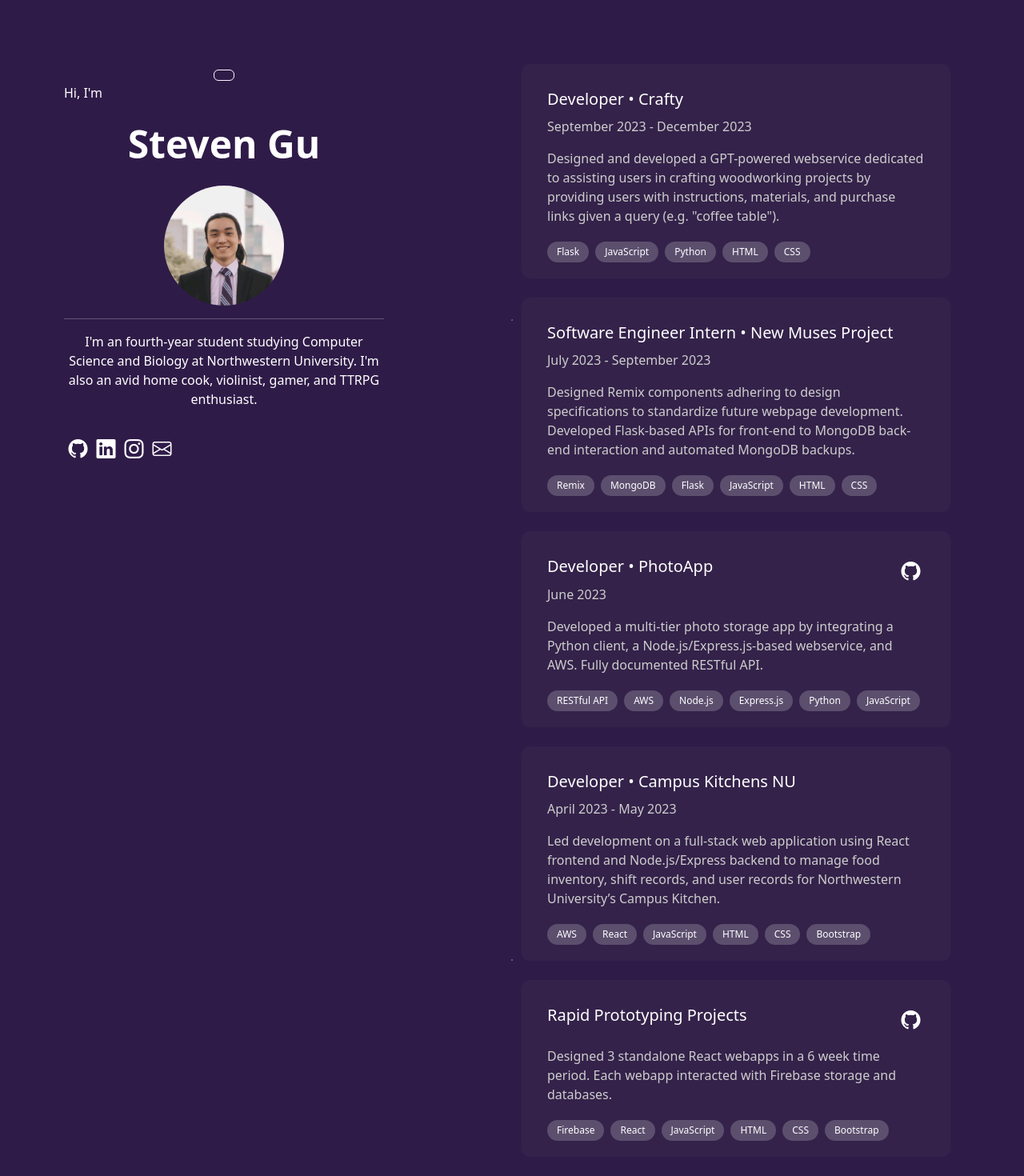
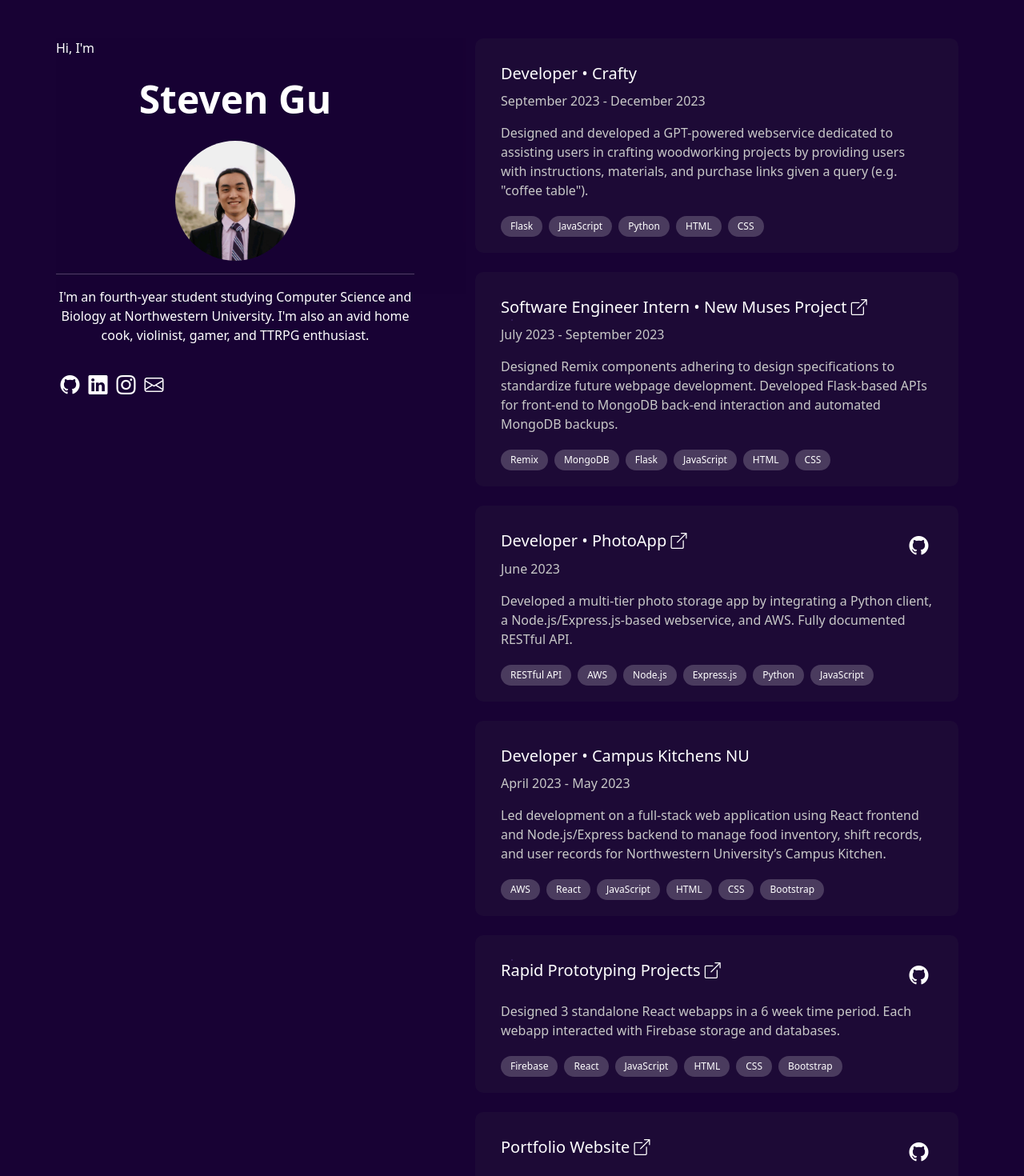
Before and after one commit to theogguu/stevensite, a React (Vite) app: page / in a window 1280 px wide. Shown: the top 1470 px of the page at 80% size. Built offline with nearby package versions, Linux system fonts and the light colour scheme.

Commit message:
Basic modal component, refactoring css color vars, scrolling past page fix

```diff
--- a/src/components/Card/Card.css
+++ b/src/components/Card/Card.css
@@ -1,30 +1,31 @@
 .project-card {
-    background-color: rgb(32, 13, 56, 0.7);
+    background-color: var(--card-unhighlighted);
     padding: 2rem;
     padding-bottom: 1rem;
     margin-bottom: 1.5rem;
     border-radius: 10px;
-    color: white;
+    color: var(--text-emphasis);
     transition: all 0.3s;
     /* box-shadow: 0 4px 8px rgba(255, 255, 255, 0.1); */
   }
 
 .project-card h1, h2, h3, h4, h5 {
     margin-bottom: 10px;
-    color: white;
+    color: var(--text-emphasis);
 }
 
 .project-card a:hover {
-    color: #9c64fe;
+    color: var(--text-highlighted);
 }
 
 .project-card p {
-    color: rgb(200, 200, 200);
+    color: var(--text-muted);
 }
 
 .project-card:hover {
-    background-color: rgb(48, 28, 73);
-    box-shadow: rgb(39, 23, 59, 0.5);
+    background-color: var(--card-highlighted);
+    box-shadow: var(--card-shadow);
+    cursor: pointer;
   }
 
 .project-card-heading{
--- a/src/components/Card/Card.jsx
+++ b/src/components/Card/Card.jsx
@@ -2,12 +2,28 @@ import "./Card.css";
 import IconButton from "../IconButton/IconButton";
 import TagList from "../Tag/TagList";
 
-const Card = ({ title, time, body, icon, href, tags }) => {
+const Card = ({ title, time, body, icon, href, tags, onClick }) => {
+  const handleCardClick = (e) => {
+    // Check if the click target is the anchor, if so, let the browser handle it
+    if (e.target.tagName.toLowerCase() === "a" && href) {
+      return;
+    }
+
+    // Handle the click for the entire card
+    if (onClick) {
+      onClick();
+    }
+  };
+
   return (
-    <div className="project-card">
+    <div className="project-card" onClick={handleCardClick}>
       <div className="project-card-heading">
         <h5>
-          <a href={href} target="_blank">{title}</a>
+          <a href={href} target="_blank">
+            <span>{title} </span>
+            {href && <i class="bi bi-box-arrow-up-right"></i>}
+            {/* render box-arrow icon only if href exists */}
+          </a>
         </h5>
         {icon && <div className="project-card-icon">{icon}</div>}
       </div>
--- a/src/components/HomePage/HomePage.css
+++ b/src/components/HomePage/HomePage.css
@@ -1,26 +1,40 @@
+:root {
+    /* --bg-dark-1: #180234;
+    --primary-1: #603c9f;
+    --light-primary-1: #9c64fe;
+    --text-muted: #c8c8c8;
+    --text-emphasis: white; */
+    --bg-dark-1: rgb(24, 2, 52);
+    --bg-dark-1-alpha: rgba(24, 2, 52, 0.3);
+    --primary-1: rgb(96, 60, 159);
+    --light-primary-1: rgb(156, 100, 254);
+
+    --text-muted: rgb(200, 200, 200);
+    --text-emphasis: rgb(255, 255, 255);
+    --text-highlighted: rgb(156, 100, 254);
+
+    --card-unhighlighted: rgb(32, 13, 56, 0.7);
+    --card-highlighted: rgb(48, 28, 73);
+    --card-shadow: rgb(39, 23, 59, 0.5);
+
+    --modal-bg: rgb(14, 0, 38);
+    --modal-accent: rgb(136, 106, 185); /* Example: Slightly desaturated version of --light-primary-1 */
+    --modal-highlight: var(--text-highlighted);
+
+}
+
 html,body{
     margin:0;
-    color: rgb(200, 200, 200);
+    color: var(--white-muted);
+    height: 100%;
 }
 
-a {
-    text-decoration: none;
-    color: white;
-    font-weight: 500;
-}
-
-a:hover {
-    /* text-decoration: underline;  */
-    color: #9c64fe
-}
-
-.page-wrapper {
+body {
     animation: moveBackground 100s infinite linear;
-    background-image:  radial-gradient(#603c9f 1.15px, transparent 1.15px), radial-gradient(#603c9f 1.15px, #180234 1.15px);
+    background-image:  radial-gradient(var(--primary-1) 1.15px, transparent 1.15px), radial-gradient(var(--primary-1) 1.15px, var(--bg-dark-1) 1.15px);
     background-size: 46px 46px;
-
     background-attachment: fixed;
-    opacity: 0.9;
+    opacity: 1;
 }
 
 @keyframes moveBackground {
@@ -32,28 +46,39 @@ a:hover {
     }
   }
 
+a {
+    text-decoration: none;
+    color: var(--text-emphasis);
+    font-weight: 500;
+}
+
+    a:hover {
+        /* text-decoration: underline;  */
+        color: var(--light-primary-1);
+    }
+
 .sticky-column {
     padding-left: 0;
-    padding-right: 10rem;
+    padding-right: 4rem;
+    max-width: 40vw;
     position: sticky;
     height: 20rem;
-    top: 5rem;
-    background-color: rgb(24, 2, 52, 0.5);
+    top: 3rem;
+    background-color: var(--bg-dark-1-alpha);
     text-align: center;
   }
 
 .content {
     height: 100%;
-    margin-left: 5rem;
-    margin-right: 5rem;
-    padding-top: 5rem;
-    padding-bottom: 5rem;
+    margin-left: 4rem;
+    margin-right: 4rem;
+    padding-top: 3rem;
+    padding-bottom: 2rem;
     display: block;
-    /* background: black; */
 }
 
 .title {
-    color: white;
+    color: var(--text-emphasis);
     font-size: 3rem;
     font-weight: 700;
     /* text-align: left; */
@@ -61,7 +86,7 @@ a:hover {
 }
 
 .body {
-    color: white;
+    color: var(--text-emphasis);
     /* font-size: 1.5rem; */
     font-weight: 400;
     margin-bottom: 2rem;
@@ -81,7 +106,7 @@ a:hover {
 
 }
 #one {
-    color: white;
+    color: var(--text-emphasis);
     font-size: 1rem;
     text-align: left;
 }
--- a/src/components/HomePage/HomePage.jsx
+++ b/src/components/HomePage/HomePage.jsx
@@ -1,36 +1,38 @@
 import "./HomePage.css";
-import {useState} from "react";
+import { useState } from "react";
 import IconButton from "../IconButton/IconButton";
 import Card from "../Card/Card";
 import Headshot from "../Headshot/Headshot";
 import Modal from "../Modal/Modal";
 
 const HomePage = () => {
+  const [modalContent, setModalContent] = useState({}); // {title: "hi", body: "hi"}
+  const setModal = (title, body) => setModalContent({ title, body });
+
   const [open, setOpen] = useState(false);
-  const openModal = () => setOpen(true);
+  const openModalAndSetContent = (modalContent) => {
+    setOpen(true);
+    setModal(modalContent.title, modalContent.body);
+  };
   const closeModal = () => setOpen(false);
 
   return (
-    <div className="page-wrapper">
-
     <div className="content">
-
       <Modal open={open} close={closeModal}>
-        Hi
+        {modalContent}
       </Modal>
       <div className="container">
         <div className="row">
           <div className="col-6 sticky-column">
-            <button className="btn btn-outline-light" onClick={openModal}></button>
-
             <p id="one">Hi, I'm</p>
             <div className="title">Steven Gu</div>
             <Headshot src="/linkedin.jpg" alt="Steven Gu" size="150px" />
             <div className="body">
               <hr></hr>
               <p>
-                  I'm an fourth-year student studying Computer Science and
-                  Biology at Northwestern University. I'm also an avid home cook, violinist, gamer, and TTRPG enthusiast.
+                I'm an fourth-year student studying Computer Science and Biology
+                at Northwestern University. I'm also an avid home cook,
+                violinist, gamer, and TTRPG enthusiast.
               </p>
             </div>
             <div className="icons">
@@ -59,6 +61,9 @@ const HomePage = () => {
               body='Designed and developed a GPT-powered webservice dedicated to assisting users in crafting woodworking projects by providing
               users with instructions, materials, and purchase links given a query (e.g. "coffee table").'
               tags={["Flask", "JavaScript", "Python", "HTML", "CSS"]}
+              onClick={() =>
+                openModalAndSetContent({ title: "hi", body: "hi" })
+              }
             />
             <Card
               title="Software Engineer Intern • New Muses Project"
@@ -73,11 +78,20 @@ const HomePage = () => {
               body="Developed a multi-tier photo storage app by integrating a Python client, a Node.js/Express.js-based
               webservice, and AWS. Fully documented RESTful API."
               href="https://github.com/theogguu/aws-photoapp"
-                icon={<IconButton
+              icon={
+                <IconButton
                   icon="bi bi-github"
                   href="https://github.com/theogguu/aws-photoapp"
-                />}
-                tags={["RESTful API", "AWS", "Node.js", "Express.js", "Python", "JavaScript"]}
+                />
+              }
+              tags={[
+                "RESTful API",
+                "AWS",
+                "Node.js",
+                "Express.js",
+                "Python",
+                "JavaScript",
+              ]}
             />
 
             <Card
@@ -91,29 +105,42 @@ const HomePage = () => {
               title="Rapid Prototyping Projects"
               body="Designed 3 standalone React webapps in a 6 week time period. Each webapp interacted with Firebase storage and databases."
               href="https://github.com/theogguu/stevensite-2"
-                icon={<IconButton
+              icon={
+                <IconButton
                   icon="bi bi-github"
                   href="https://github.com/theogguu/stevensite-2"
-                />}
-                tags={["Firebase", "React", "JavaScript", "HTML", "CSS", "Bootstrap"]}
+                />
+              }
+              tags={[
+                "Firebase",
+                "React",
+                "JavaScript",
+                "HTML",
+                "CSS",
+                "Bootstrap",
+              ]}
             />
 
             <Card
               title="Portfolio Website"
               body="I had a lot of fun designing this website!"
               href="https://github.com/theogguu/stevensite-2"
-                icon={<IconButton
+              icon={
+                <IconButton
                   icon="bi bi-github"
                   href="https://github.com/theogguu/stevensite-2"
-                />}
+                />
+              }
               tags={["React", "JavaScript", "HTML", "CSS"]}
             />
 
             <div className="footer">
               <hr></hr>
-              Built with Bootstrap, React, and Node.js and deployed with Firebase.
-              Favicon generated by <a href="https://favicon.io/">favicon.io</a>. Website design inspired by <a href="https://brittanychiang.com/">Brittany Chang</a>.
-            </div>
+              Built with React and Node.js and deployed with
+              Firebase. Favicon generated by
+              <a href="https://favicon.io/"> favicon.io</a>. Website design
+              inspired by{" "}
+              <a href="https://brittanychiang.com/"> Brittany Chang</a>.
             </div>
           </div>
         </div>
--- a/src/components/Modal/Modal.css
+++ b/src/components/Modal/Modal.css
@@ -1,27 +1,26 @@
 .modal {
     display: block;
     visibility: hidden;
-
+    padding: 3rem;
   }
   .modal-dialog {
-    background-color: #180234;
-    border-radius: 8px;
-    padding: 16px;
-    max-width: 600px;
+    background-color: var(--modal-bg);
+    border-radius: 1rem;
+    padding: 1rem;
+    max-width: 40rem;
     margin: auto;
   }
 
   .modal-content {
     background-color: #180234;
-    border-radius: 8px;
-    padding: 16px;
-    max-width: 600px;
+    border-radius: 1rem;
+    padding: 1rem;
+    max-width: 40rem;
     margin: auto;
   }
 
   .modal-header {
     text-align: left;
-    /* margin-left: auto; */
   }
 
   .modal-content  {
@@ -31,12 +30,12 @@
   .modal-show {
     visibility:visible;
     background-color: rgba(169, 169, 169, 0.2);
-    transition: opacity 0.2s ease-in-out;
+    transition: opacity 0.3s ease-in-out;
   }
 
 
 
   .modal-show .modal-content  {
     opacity: 1;
-    transition: 0.2s ease-in-out;
+    transition: 0.3s ease-in-out;
   }
--- a/src/components/Modal/Modal.jsx
+++ b/src/components/Modal/Modal.jsx
@@ -2,24 +2,25 @@ import './Modal.css';
 import IconButton from '../IconButton/IconButton';
 // https://codebuckets.com/2021/08/08/bootstrap-modal-dialog-in-react-without-jquery/
 
-const Modal = ({ children, open, close }) => (
+const Modal = ({open, close, children}) => (
   <div
     className={`modal ${open ? 'modal-show' : ''}`}
     tabIndex="-1"
     role="dialog"
     onClick={(evt) => { if (evt.target === evt.currentTarget) close(); }}
   >
+    {console.log({children})}
     <div className="modal-dialog" role="document">
       <div className="modal-content">
         <div className="modal-header">
-            <h2>hi</h2>
+            <h2 id="modal-title">{children.title}</h2>
             <IconButton
                 icon="bi bi-x"
                 onClick={close}
             />
         </div>
         <div className="modal-body">
-          {children}
+          {children.body}
         </div>
       </div>
     </div>
```
Lines whose indentation alone changed are shown as unchanged.
